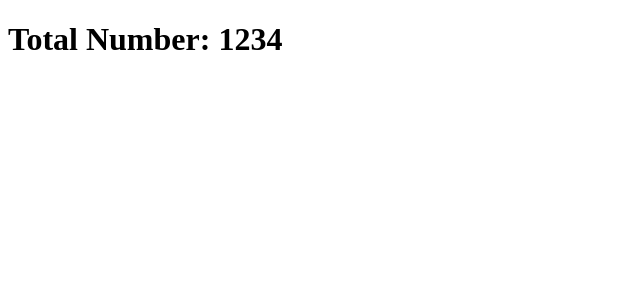
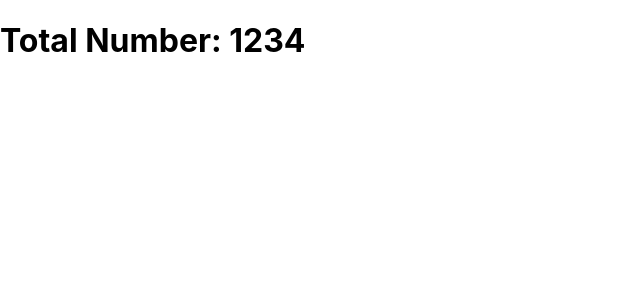
Before and after one commit to wizzandrew/match3-react, a React app: page / in a window 1280 px wide. Shown: the top 300 px of the page, without its empty margins (0-640 px from the left). Built offline with nearby package versions, Linux system fonts and the light colour scheme.

Commit message:
organizing react app structure

```diff
--- a/package.json
+++ b/package.json
@@ -19,8 +19,10 @@
   },
   "homepage": "https://github.com/wizzandrew/match3-react#readme",
   "dependencies": {
+    "css-loader": "^6.7.1",
     "react": "^18.2.0",
-    "react-dom": "^18.2.0"
+    "react-dom": "^18.2.0",
+    "style-loader": "^3.3.1"
   },
   "devDependencies": {
     "@babel/core": "^7.20.2",
--- a/src/index.html
+++ b/public/index.html
@@ -2,7 +2,9 @@
 <html lang = "en">
    <head>
       <meta charset = "UTF-8">
-      <title>React Web</title>
+      <meta name="viewport" content="width=device-width, initial-scale=1" />
+      <meta name="theme-color" content="#000000" />
+      <title>React App</title>
    </head>
    <body>
       <div id = "root"></div>
--- a/src/App.tsx
+++ b/src/App.tsx
@@ -1,5 +1,10 @@
 import React from "react";
-
 type AppProps = { num: number };
 
-export const App = ({num}: AppProps) => <h1>Total Number: {num}</h1>;
+function App({num}: AppProps) {
+    return (
+        <h1>Total Number: {num}</h1>
+    );
+}
+
+export default App;
--- /dev/null
+++ b/src/index.css
@@ -0,0 +1,13 @@
+body {
+    margin: 0;
+    font-family: -apple-system, BlinkMacSystemFont, 'Segoe UI', 'Roboto', 'Oxygen',
+      'Ubuntu', 'Cantarell', 'Fira Sans', 'Droid Sans', 'Helvetica Neue',
+      sans-serif;
+    -webkit-font-smoothing: antialiased;
+    -moz-osx-font-smoothing: grayscale;
+  }
+
+  code {
+    font-family: source-code-pro, Menlo, Monaco, Consolas, 'Courier New',
+      monospace;
+  }
--- a/src/index.tsx
+++ b/src/index.tsx
@@ -1,5 +1,11 @@
 import React from "react";
-import ReactDOM from "react-dom";
-import { App } from "./App";
+import ReactDOM from 'react-dom/client';
+import './index.css';
+import App from "./App";
 
-ReactDOM.render(<App num={1234} />, document.getElementById("root"));
+const root = ReactDOM.createRoot(document.getElementById('root'));
+root.render(
+  <React.StrictMode>
+    <App num={1234} />
+  </React.StrictMode>
+);
--- a/webpack.config.js
+++ b/webpack.config.js
@@ -25,7 +25,7 @@ module.exports = {
          {
             test: /\.css$/,
             use: [ 'style-loader', 'css-loader' ]
-        }
+         }
       ]
    },
    resolve: {
@@ -33,7 +33,7 @@ module.exports = {
    },
    plugins:[
        new HtmlWebpackPlugin({
-            template: path.join(__dirname,'/src/index.html')
+            template: path.join(__dirname,'/public/index.html')
        })
    ]
 }
```
